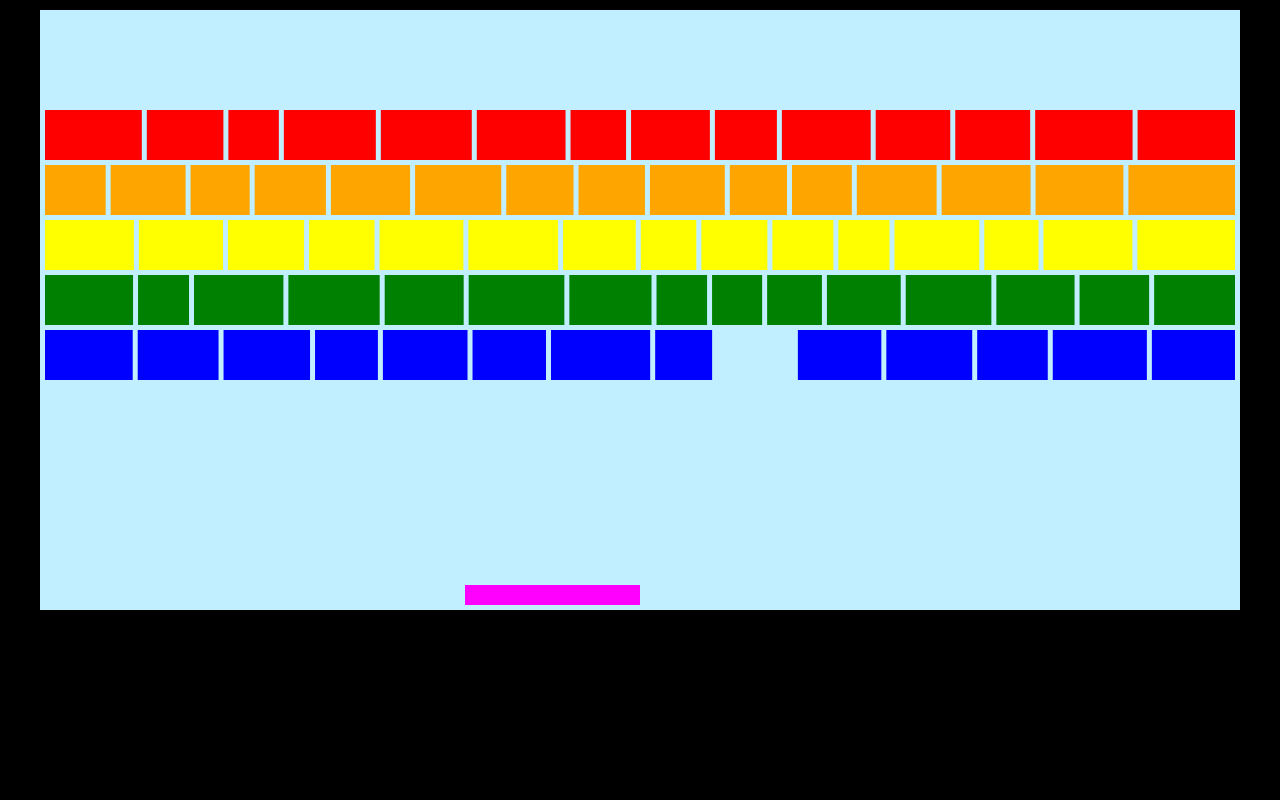
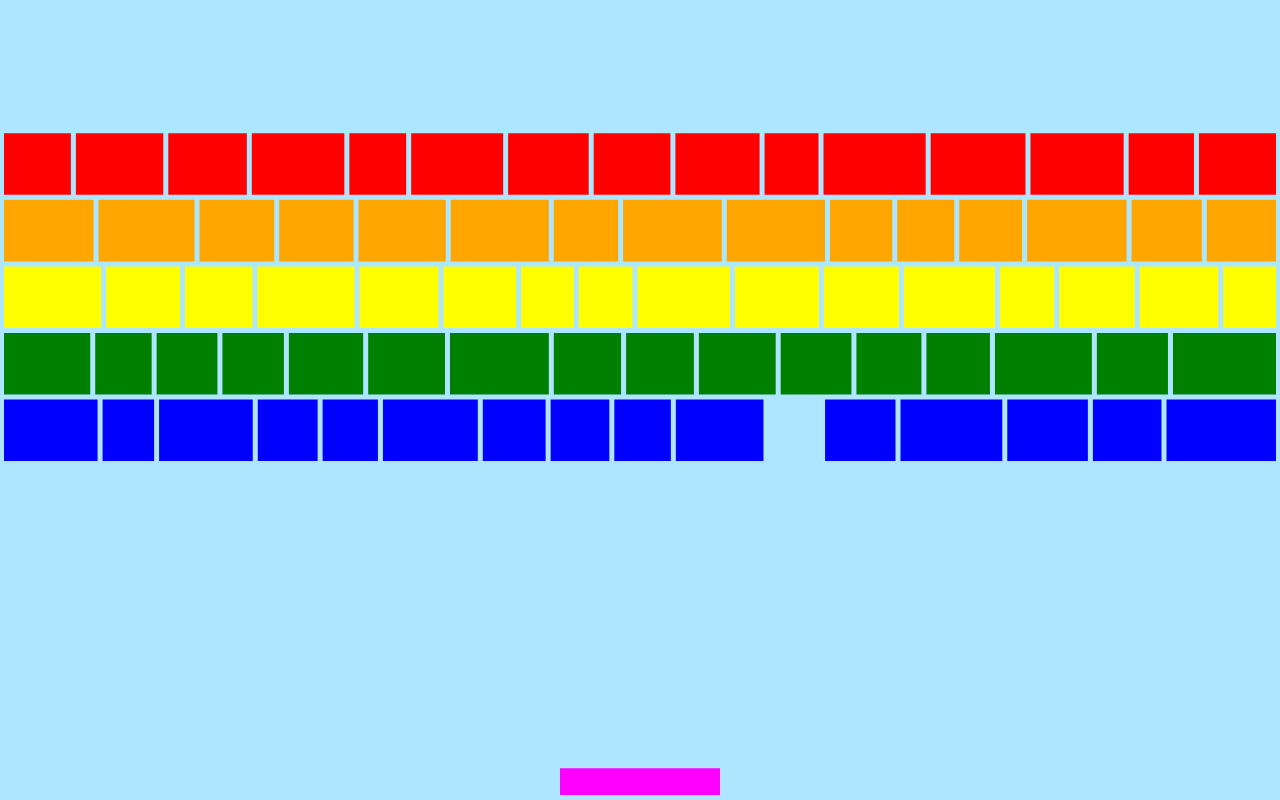
Before and after one commit to Maxgy/breakout, a website with bundled scripts: page index.html in a window 1280 px wide. Built offline with nearby package versions, Linux system fonts and the light colour scheme.

Commit message:
improved canvas and shape scaling; conformed to more JS conventions;

```diff
--- a/index.html
+++ b/index.html
@@ -10,7 +10,7 @@
 </head>
 
 <body>
-    <canvas id="gameCanvas" width="1200" height="600"></canvas>
+    <canvas id="gameCanvas"></canvas>
 
     <script type="module" src="src/game.js"></script>
 </body>
--- a/src/ball.js
+++ b/src/ball.js
@@ -1,8 +1,8 @@
 export class Ball {
-    constructor(x, y) {
+    constructor(x, y, r) {
         this.x = x;
         this.y = y;
-        this.r = 16;
+        this.r = r;
         this.dx = 2.3;
         this.dy = -2.3;
     }
@@ -10,7 +10,7 @@ export class Ball {
     draw(ctx) {
         ctx.beginPath();
         ctx.arc(this.x, this.y, this.r, 0, Math.PI * 2);
-        ctx.fillStyle = "#FF0000";
+        ctx.fillStyle = "#FF00FF";
         ctx.fill();
         ctx.closePath();
     }
@@ -20,7 +20,7 @@ export class Ball {
         this.y += this.dy;
     }
 
-    change_dx() {
+    changeDx() {
         let rand = Math.random() * 2;
 
         this.dx = -this.dx;
@@ -31,7 +31,7 @@ export class Ball {
         }
     }
 
-    change_dy() {
+    changeDy() {
         let rand = Math.random() * 2;
 
         this.dy = -this.dy;
@@ -42,39 +42,39 @@ export class Ball {
         }
     }
 
-    edge_collide(canvas) {
+    edgeCollide(canvas) {
         if (this.x < this.r) {
             this.x = this.r + 1;
-            this.change_dx();
+            this.changeDx();
         } else if (this.x > canvas.width - this.r) {
             this.x = canvas.width - this.r - 1;
-            this.change_dx();
+            this.changeDx();
         }
         if (this.y < this.r) {
             this.y = this.r + 1;
-            this.change_dy();
+            this.changeDy();
         } else if (this.y > canvas.height - this.r) {
             alert("G A M E   O V E R");
             location.reload(true);
         }
     }
 
-    hit_paddle(paddle) {
+    hitPaddle(paddle) {
         if (this.y > paddle.y - this.r) {
             if (this.x > paddle.x && this.x < paddle.x + paddle.w) {
                 this.y--;
                 if (this.x < paddle.x + paddle.w / 2) {
                     this.dx = -Math.abs(this.dx);
-                    this.change_dy();
+                    this.changeDy();
                 } else {
                     this.dx = Math.abs(this.dx);
-                    this.change_dy();
+                    this.changeDy();
                 }
             }
         }
     }
 
-    break_bricks(bricks) {
+    breakBricks(bricks) {
         for (let i = 0; i < bricks.length; ++i) {
             let b = bricks[i];
 
@@ -82,16 +82,18 @@ export class Ball {
                 if (this.y < b.y + b.h + this.r && this.y > b.y + b.h / 2 ||
                     this.y > b.y - this.r && this.y < b.y + b.h / 2
                 ) {
-                    this.change_dy();
+                    this.changeDy();
                     bricks.splice(i, 1);
+                    return;
                 }
             }
             if (this.y > b.y && this.y < b.y + b.h) {
                 if (this.x < b.x + b.w + this.r && this.x > b.x + b.w / 2 ||
                     this.x > b.x - this.r && this.x < b.x + b.w / 2
                 ) {
-                    this.change_dx();
+                    this.changeDx();
                     bricks.splice(i, 1);
+                    return;
                 }
             }
         }
--- a/src/brick.js
+++ b/src/brick.js
@@ -1,9 +1,9 @@
 export class Brick {
-    constructor(x, y, w, color) {
+    constructor(x, y, w, h, color) {
         this.x = x;
         this.y = y;
         this.w = w;
-        this.h = 50;
+        this.h = h;
         this.color = color;
     }
 
--- a/src/game.js
+++ b/src/game.js
@@ -10,25 +10,43 @@ import {
     Brick
 } from "./brick.js";
 
-var canvas = document.getElementById("gameCanvas"),
-    ctx = canvas.getContext("2d"),
+(() => {
+    var canvas = document.getElementById("gameCanvas");
+    canvas.width = window.innerWidth;
+    canvas.height = window.innerHeight;
+
+    var ctx = canvas.getContext("2d"),
         mouseX = canvas.width / 2,
-    myBall = new Ball(canvas.width / 2, canvas.height / 1.25),
-    myPaddle = new Paddle(mouseX, canvas.height - 25),
-    bricks = [],
-    colors = ["red", "orange", "yellow", "green", "blue"];
+        myBall = new Ball(canvas.width / 2, canvas.height / 1.25, canvas.width / 120),
+        myPaddle = new Paddle(mouseX - canvas.width / 8,
+            canvas.height - canvas.height / 30 - 5,
+            canvas.width / 8,
+            canvas.height / 30),
+        bricks = [];
 
+    (() => {
+        let colors = ["red", "orange", "yellow", "green", "blue"];
+        let brickWidthOffset = canvas.width / 25;
+        let brickHeight = canvas.height / 13;
+        let brickYOffset = canvas.height / 6;
         for (let y = 0; y < 5; ++y) {
-    let x = 5;
-    let canvas_width = canvas.width - 125;
+            let x = 4;
+            let canvasWidth = canvas.width - 125;
 
-    while (x < canvas_width) {
-        let w = Math.random() * 50 + 50;
-        bricks.push(new Brick(x, y * 55 + 100, w, colors[y]));
+            while (x < canvasWidth) {
+                let w = Math.random() * brickWidthOffset + brickWidthOffset;
+                bricks.push(
+                    new Brick(x, y * (brickHeight + 5) + brickYOffset, w, brickHeight, colors[y]));
                 x += w + 5;
             }
-    bricks.push(new Brick(x, y * 55 + 100, canvas.width - x - 5, colors[y]));
+            bricks.push(
+                new Brick(x,
+                    y * (brickHeight + 5) + brickYOffset,
+                    canvas.width - x - 4,
+                    brickHeight,
+                    colors[y]));
         }
+    })();
 
     function drawBricks() {
         for (let b of bricks) {
@@ -45,9 +63,9 @@ function draw() {
 
         myBall.move();
 
-    myBall.edge_collide(canvas);
-    myBall.hit_paddle(myPaddle);
-    myBall.break_bricks(bricks);
+        myBall.edgeCollide(canvas);
+        myBall.hitPaddle(myPaddle);
+        myBall.breakBricks(bricks);
 
         if (bricks.length === 0) {
             alert("You win!");
@@ -61,4 +79,5 @@ function mouseMove(e) {
 
     document.addEventListener('mousemove', mouseMove);
 
-setInterval(draw, 10)
+    setInterval(draw, 10);
+})();
--- a/src/paddle.js
+++ b/src/paddle.js
@@ -1,13 +1,13 @@
 export class Paddle {
-    constructor(x, y) {
+    constructor(x, y, w, h) {
         this.x = x;
         this.y = y;
-        this.w = 175;
-        this.h = 20;
+        this.w = w;
+        this.h = h;
     }
 
     draw(ctx, mouseX) {
-        this.x = mouseX - this.w;
+        this.x = mouseX - this.w / 2;
 
         ctx.beginPath();
         ctx.rect(this.x, this.y, this.w, this.h);
--- a/styles/styles.css
+++ b/styles/styles.css
@@ -1,10 +1,9 @@
-html {
+body {
+    margin: 0;
     background: black;
 }
 
 #gameCanvas {
-    margin: auto;
-    display: flex;
-    border: 2px solid black;
-    background: rgb(193, 239, 255);
+    display: block;
+    background: rgb(175, 230, 255);
 }
```
Lines whose indentation alone changed are shown as unchanged.
